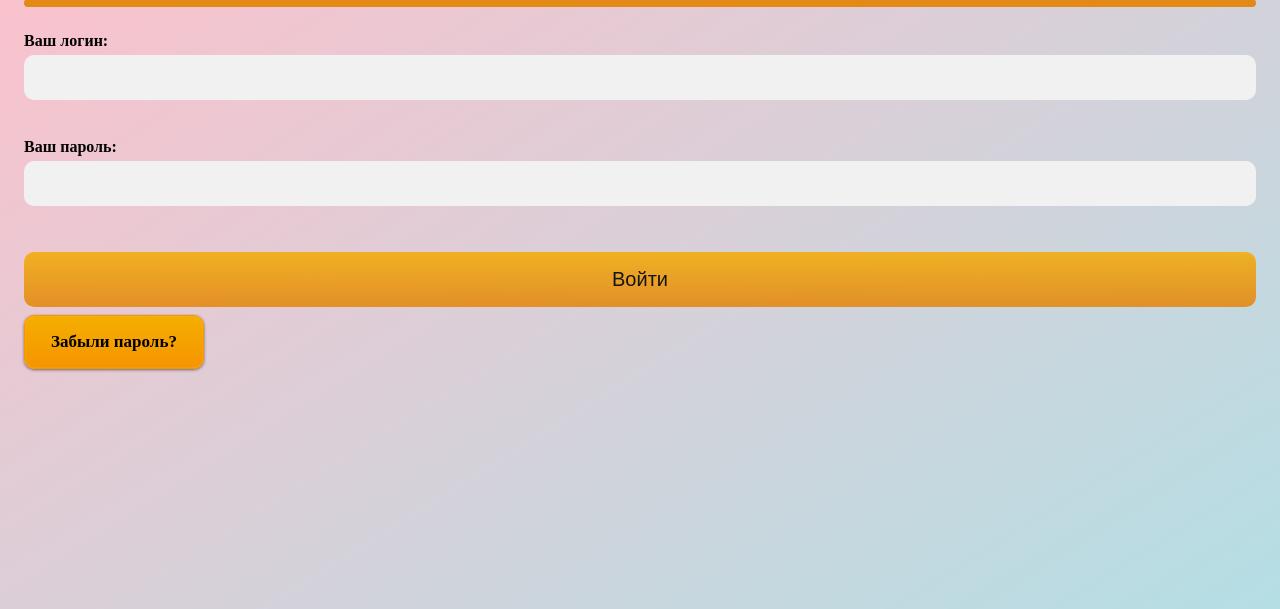
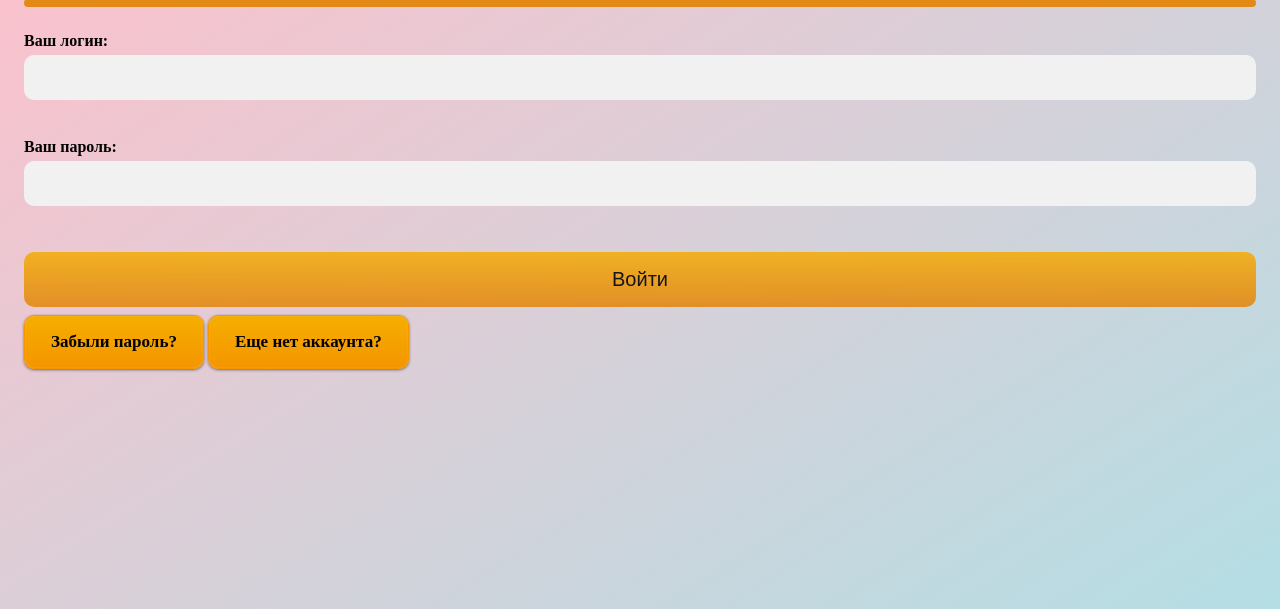
Before and after one commit to kiruha13/Authorization-and-authentication, a PHP site: page / in a window 1280 px wide. Shown: the part 105-714 px from the top of the page. Run offline with PHP 8.4, Linux system fonts and the light colour scheme.

Commit message:
Update index.php

```diff
--- a/index.php
+++ b/index.php
@@ -29,6 +29,7 @@
     <p>
     <input type="submit" name="submit" class="regbt" value="Войти">
     <a href="recover.php">Забыли пароль?</a>
+     <a href="reg.php">Еще нет аккаунта?</a>
   </div>
       <?php
     message();
```
